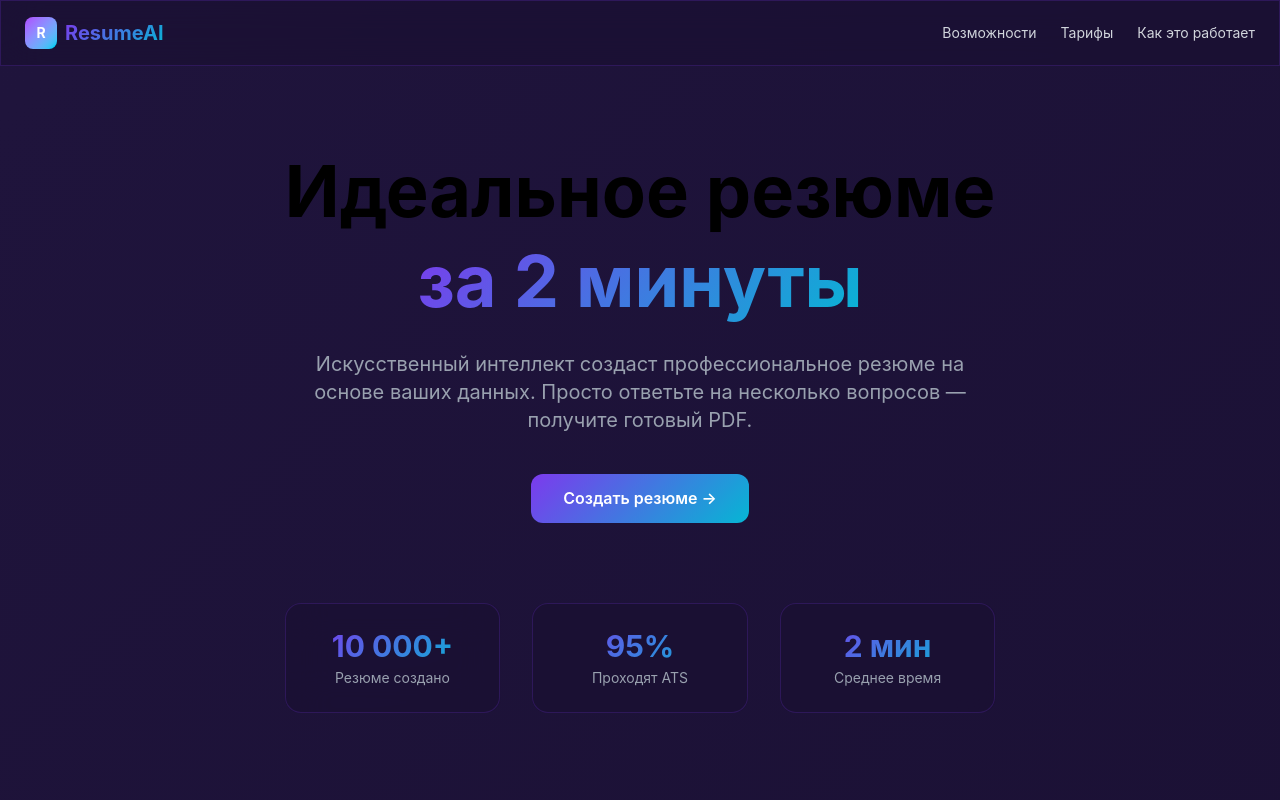
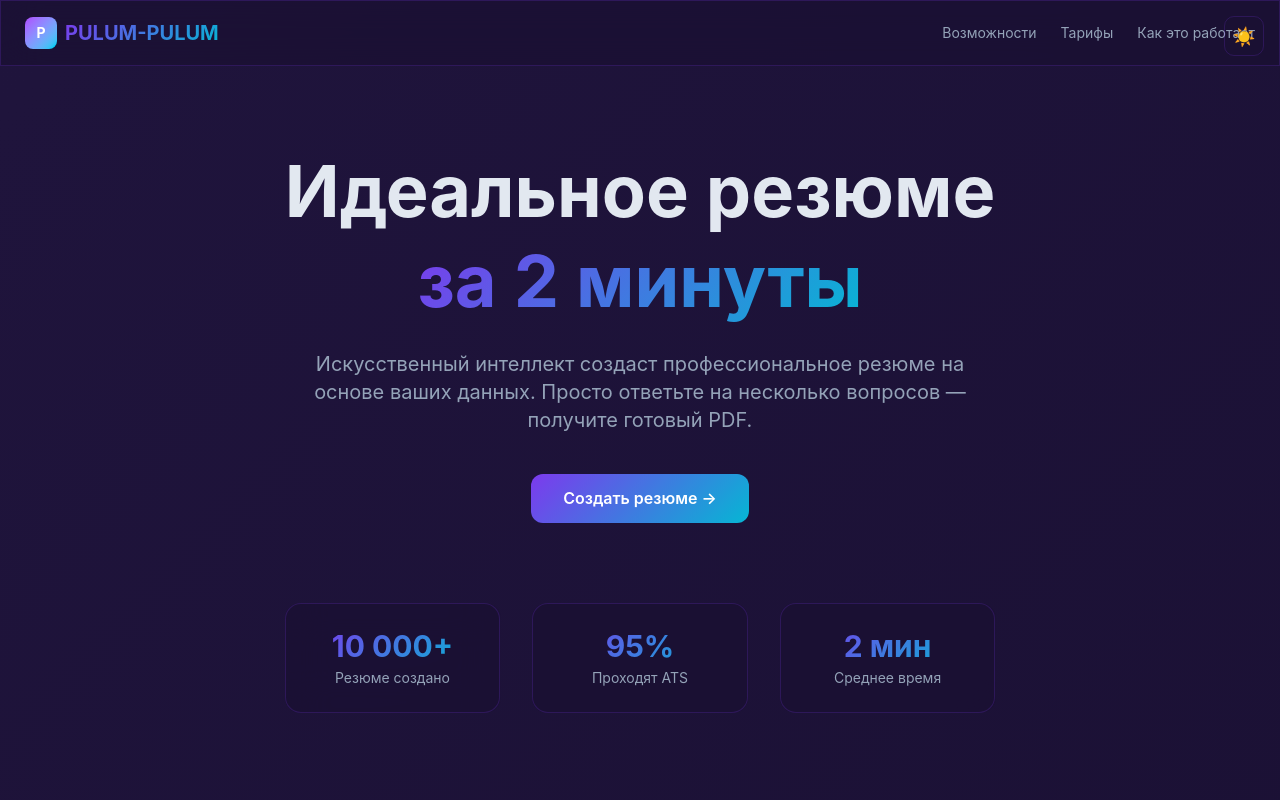
Before and after one commit to Qweeckusha/generator_resume_vibe, a React (Vite) app: page / in a window 1280 px wide. Shown: the top 800 px of the page. Built offline with nearby package versions, Linux system fonts and the light colour scheme.

Commit message:
task snapshot d5d03153-b28a-4aea-98d0-2dfa4b169099

```diff
--- a/src/App.tsx
+++ b/src/App.tsx
@@ -1,4 +1,5 @@
 import { useState } from 'react';
+import { useTheme } from './hooks/useTheme';
 import Landing from './pages/Landing';
 import Survey from './pages/Survey';
 import Payment from './pages/Payment';
@@ -24,11 +25,21 @@ export default function App() {
   const [page, setPage] = useState<Page>('landing');
   const [surveyData, setSurveyData] = useState<SurveyData | null>(null);
   const [resumeData, setResumeData] = useState<any>(null);
+  const { theme, toggleTheme } = useTheme();
 
   const navigate = (p: Page) => setPage(p);
 
   return (
     <div className="animated-bg min-h-screen">
+      {/* Theme toggle (floating) */}
+      <button
+        className="theme-toggle fixed top-4 right-4 z-[100]"
+        onClick={toggleTheme}
+        title={theme === 'dark' ? 'Светлая тема' : 'Тёмная тема'}
+      >
+        {theme === 'dark' ? '☀️' : '🌙'}
+      </button>
+
       {page === 'landing' && <Landing navigate={navigate} />}
       {page === 'survey' && (
         <Survey
--- /dev/null
+++ b/src/hooks/useTheme.ts
@@ -0,0 +1,26 @@
+import { useState, useEffect } from 'react';
+
+type Theme = 'dark' | 'light';
+
+export function useTheme() {
+  const [theme, setTheme] = useState<Theme>(() => {
+    if (typeof window !== 'undefined') {
+      return (localStorage.getItem('pulum-theme') as Theme) || 'dark';
+    }
+    return 'dark';
+  });
+
+  useEffect(() => {
+    const root = document.documentElement;
+    root.classList.remove('dark', 'light');
+    root.classList.add(theme);
+    root.setAttribute('data-theme', theme);
+    localStorage.setItem('pulum-theme', theme);
+  }, [theme]);
+
+  const toggleTheme = () => {
+    setTheme((prev) => (prev === 'dark' ? 'light' : 'dark'));
+  };
+
+  return { theme, setTheme, toggleTheme };
+}
--- a/src/index.css
+++ b/src/index.css
@@ -17,13 +17,87 @@ html {
   scroll-behavior: smooth;
 }
 
+/* ============ DARK THEME (default) ============ */
+html.dark body {
+  background: #0f0a1e;
+  color: #e2e8f0;
+}
+
+html.dark .animated-bg {
+  background: linear-gradient(-45deg, #0f0a1e, #1a1033, #241845, #1a1033);
+  background-size: 400% 400%;
+  animation: gradientShift 15s ease infinite;
+}
+
+html.dark .glass {
+  background: rgba(26, 16, 51, 0.7);
+  backdrop-filter: blur(20px);
+  border: 1px solid rgba(124, 58, 237, 0.2);
+}
+
+html.dark .text-muted {
+  color: #94a3b8;
+}
+
+html.dark .input-field {
+  background: rgba(15, 10, 30, 0.6);
+  border-color: rgba(124, 58, 237, 0.3);
+  color: #e2e8f0;
+}
+
+html.dark .card-hover {
+  background: rgba(26, 16, 51, 0.5);
+}
+
+/* ============ LIGHT THEME ============ */
+html.light body {
+  background: #f8f7ff;
+  color: #1e1b4b;
+}
+
+html.light .animated-bg {
+  background: linear-gradient(-45deg, #f8f7ff, #ede9fe, #e0e7ff, #ede9fe);
+  background-size: 400% 400%;
+  animation: gradientShift 15s ease infinite;
+}
+
+html.light .glass {
+  background: rgba(255, 255, 255, 0.75);
+  backdrop-filter: blur(20px);
+  border: 1px solid rgba(124, 58, 237, 0.15);
+  box-shadow: 0 4px 20px rgba(124, 58, 237, 0.06);
+}
+
+html.light .text-muted {
+  color: #64748b;
+}
+
+html.light .input-field {
+  background: rgba(255, 255, 255, 0.8);
+  border-color: rgba(124, 58, 237, 0.2);
+  color: #1e1b4b;
+}
+
+html.light .input-field::placeholder {
+  color: #94a3b8;
+}
+
+html.light .card-hover {
+  background: rgba(255, 255, 255, 0.6);
+}
+
+html.light .resume-page {
+  box-shadow: 0 10px 40px rgba(0, 0, 0, 0.1);
+}
+
+/* ============ COMMON STYLES ============ */
+
 body {
   margin: 0;
   padding: 0;
   font-family: 'Inter', -apple-system, BlinkMacSystemFont, 'Segoe UI', sans-serif;
-  background: #0f0a1e;
-  color: #e2e8f0;
   min-height: 100vh;
+  transition: background 0.3s ease, color 0.3s ease;
 }
 
 /* Custom scrollbar */
@@ -31,18 +105,14 @@ body {
   width: 8px;
 }
 ::-webkit-scrollbar-track {
+  background: transparent;
+}
+html.dark ::-webkit-scrollbar-track {
   background: #1a1033;
 }
 ::-webkit-scrollbar-thumb {
   background: #7c3aed;
   border-radius: 4px;
-}
-
-/* Glass effect */
-.glass {
-  background: rgba(26, 16, 51, 0.7);
-  backdrop-filter: blur(20px);
-  border: 1px solid rgba(124, 58, 237, 0.2);
 }
 
 /* Gradient text */
@@ -51,13 +121,6 @@ body {
   -webkit-background-clip: text;
   -webkit-text-fill-color: transparent;
   background-clip: text;
-}
-
-/* Animated gradient background */
-.animated-bg {
-  background: linear-gradient(-45deg, #0f0a1e, #1a1033, #241845, #1a1033);
-  background-size: 400% 400%;
-  animation: gradientShift 15s ease infinite;
 }
 
 @keyframes gradientShift {
@@ -74,6 +137,15 @@ body {
 @keyframes glowPulse {
   0%, 100% { box-shadow: 0 0 20px rgba(124, 58, 237, 0.3); }
   50% { box-shadow: 0 0 40px rgba(124, 58, 237, 0.6); }
+}
+
+html.light .glow-pulse {
+  animation: glowPulseLight 2s ease-in-out infinite;
+}
+
+@keyframes glowPulseLight {
+  0%, 100% { box-shadow: 0 0 20px rgba(124, 58, 237, 0.15); }
+  50% { box-shadow: 0 0 40px rgba(124, 58, 237, 0.3); }
 }
 
 /* Page styles for resume preview */
@@ -126,7 +198,7 @@ body {
 
 .btn-secondary {
   background: rgba(124, 58, 237, 0.15);
-  color: #a78bfa;
+  color: #7c3aed;
   padding: 12px 32px;
   border-radius: 12px;
   font-weight: 600;
@@ -140,14 +212,16 @@ body {
   border-color: rgba(124, 58, 237, 0.5);
 }
 
+html.light .btn-secondary {
+  color: #6d28d9;
+}
+
 /* Input styles */
 .input-field {
   width: 100%;
   padding: 14px 18px;
-  background: rgba(15, 10, 30, 0.6);
   border: 1px solid rgba(124, 58, 237, 0.3);
   border-radius: 12px;
-  color: #e2e8f0;
   font-size: 15px;
   transition: all 0.3s ease;
   outline: none;
@@ -164,3 +238,22 @@ textarea.input-field {
   resize: vertical;
   min-height: 100px;
 }
+
+/* Theme toggle button */
+.theme-toggle {
+  width: 40px;
+  height: 40px;
+  border-radius: 10px;
+  display: flex;
+  align-items: center;
+  justify-content: center;
+  cursor: pointer;
+  transition: all 0.3s ease;
+  border: 1px solid rgba(124, 58, 237, 0.2);
+  background: transparent;
+  font-size: 18px;
+}
+.theme-toggle:hover {
+  background: rgba(124, 58, 237, 0.1);
+  border-color: rgba(124, 58, 237, 0.4);
+}
--- a/src/pages/Landing.tsx
+++ b/src/pages/Landing.tsx
@@ -12,14 +12,14 @@ export default function Landing({ navigate }: Props) {
       <nav className="glass sticky top-0 z-50 px-6 py-4 flex items-center justify-between">
         <div className="flex items-center gap-2">
           <div className="w-8 h-8 rounded-lg bg-gradient-to-br from-purple-500 to-cyan-400 flex items-center justify-center text-white font-bold text-sm">
-            R
+            P
           </div>
-          <span className="text-xl font-bold gradient-text">ResumeAI</span>
+          <span className="text-xl font-bold gradient-text">PULUM-PULUM</span>
         </div>
-        <div className="flex gap-6 text-sm text-gray-300">
-          <a href="#features" className="hover:text-white transition-colors">Возможности</a>
-          <a href="#pricing" className="hover:text-white transition-colors">Тарифы</a>
-          <a href="#how" className="hover:text-white transition-colors">Как это работает</a>
+        <div className="flex gap-6 text-sm text-muted">
+          <a href="#features" className="hover:text-purple-500 transition-colors">Возможности</a>
+          <a href="#pricing" className="hover:text-purple-500 transition-colors">Тарифы</a>
+          <a href="#how" className="hover:text-purple-500 transition-colors">Как это работает</a>
         </div>
       </nav>
 
@@ -36,7 +36,7 @@ export default function Landing({ navigate }: Props) {
               <br />
               <span className="gradient-text">за 2 минуты</span>
             </h1>
-            <p className="text-xl text-gray-400 mb-10 max-w-2xl mx-auto">
+            <p className="text-xl text-muted mb-10 max-w-2xl mx-auto">
               Искусственный интеллект создаст профессиональное резюме на основе ваших данных.
               Просто ответьте на несколько вопросов — получите готовый PDF.
             </p>
@@ -64,7 +64,7 @@ export default function Landing({ navigate }: Props) {
             ].map((s) => (
               <div key={s.label} className="glass rounded-2xl p-6">
                 <div className="text-3xl font-bold gradient-text">{s.num}</div>
-                <div className="text-gray-400 text-sm mt-1">{s.label}</div>
+                <div className="text-muted text-sm mt-1">{s.label}</div>
               </div>
             ))}
           </motion.div>
@@ -75,7 +75,7 @@ export default function Landing({ navigate }: Props) {
       <section id="features" className="px-6 py-20">
         <div className="max-w-5xl mx-auto">
           <h2 className="text-3xl font-bold text-center mb-12">
-            Почему <span className="gradient-text">ResumeAI</span>?
+            Почему <span className="gradient-text">PULUM-PULUM</span>?
           </h2>
           <div className="grid md:grid-cols-3 gap-6">
             {[
@@ -105,7 +105,7 @@ export default function Landing({ navigate }: Props) {
               >
                 <div className="text-4xl mb-4">{f.icon}</div>
                 <h3 className="text-lg font-semibold mb-2">{f.title}</h3>
-                <p className="text-gray-400 text-sm">{f.desc}</p>
+                <p className="text-muted text-sm">{f.desc}</p>
               </motion.div>
             ))}
           </div>
@@ -134,7 +134,7 @@ export default function Landing({ navigate }: Props) {
                 <div className="text-4xl font-bold gradient-text opacity-50">{s.step}</div>
                 <div>
                   <h3 className="text-lg font-semibold">{s.title}</h3>
-                  <p className="text-gray-400 text-sm">{s.desc}</p>
+                  <p className="text-muted text-sm">{s.desc}</p>
                 </div>
               </motion.div>
             ))}
@@ -186,7 +186,7 @@ export default function Landing({ navigate }: Props) {
                 <div className="text-3xl font-bold gradient-text mb-4">{plan.price}</div>
                 <ul className="space-y-2 mb-6">
                   {plan.features.map((f) => (
-                    <li key={f} className="text-gray-400 text-sm flex items-center gap-2">
+                    <li key={f} className="text-muted text-sm flex items-center gap-2">
                       <span className="text-green-400">✓</span> {f}
                     </li>
                   ))}
@@ -208,8 +208,8 @@ export default function Landing({ navigate }: Props) {
       </section>
 
       {/* Footer */}
-      <footer className="glass mt-20 px-6 py-8 text-center text-gray-500 text-sm">
-        <p>© 2026 ResumeAI. Все права защищены.</p>
+      <footer className="glass mt-20 px-6 py-8 text-center text-muted text-sm">
+        <p>© 2026 PULUM-PULUM. Все права защищены.</p>
       </footer>
     </div>
   );
--- a/src/pages/Loading.tsx
+++ b/src/pages/Loading.tsx
@@ -10,12 +10,9 @@ interface Props {
 
 export default function Loading({ navigate, surveyData, setResumeData }: Props) {
   useEffect(() => {
-    // Simulate AI generation (in real app, this would call the backend)
     const generate = async () => {
-      // Simulate API call delay
       await new Promise((r) => setTimeout(r, 4000));
 
-      // Mock resume data (in real app, this comes from backend + Ollama)
       const resumeData = {
         personal: {
           fullName: surveyData?.fullName || 'Иванов Иван Иванович',
@@ -96,7 +93,7 @@ export default function Loading({ navigate, surveyData, setResumeData }: Props)
         <h2 className="text-2xl font-bold mb-2">
           AI создаёт ваше <span className="gradient-text">резюме</span>
         </h2>
-        <p className="text-gray-400">
+        <p className="text-muted">
           Анализируем данные и генерируем профессиональный документ...
         </p>
         <div className="mt-8 flex justify-center gap-2">
--- a/src/pages/Preview.tsx
+++ b/src/pages/Preview.tsx
@@ -31,12 +31,12 @@ export default function Preview({ navigate, resumeData }: Props) {
         <div className="glass rounded-2xl p-4 flex items-center justify-between">
           <button
             onClick={() => navigate('landing')}
-            className="text-gray-400 hover:text-white transition-colors text-sm"
+            className="text-muted hover:text-purple-500 transition-colors text-sm"
           >
             ← На главную
           </button>
           <div className="flex items-center gap-3">
-            <span className="text-sm text-gray-400">Ваше резюме готово!</span>
+            <span className="text-sm text-muted">Ваше резюме готово!</span>
             <motion.button
               className="btn-primary text-sm px-6 py-2"
               whileHover={{ scale: 1.05 }}
@@ -197,7 +197,7 @@ export default function Preview({ navigate, resumeData }: Props) {
       {/* Bottom actions */}
       <div className="max-w-[210mm] mx-auto mt-8 mb-12">
         <div className="glass rounded-2xl p-6 text-center">
-          <p className="text-gray-400 mb-4">Вас устраивает результат?</p>
+          <p className="text-muted mb-4">Вас устраивает результат?</p>
           <div className="flex justify-center gap-4">
             <button className="btn-secondary" onClick={() => navigate('survey')}>
               ✏️ Редактировать
```
Also changed, not shown: index.html (+6 -5 lines), src/pages/Payment.tsx (+8 -8 lines), src/pages/Survey.tsx (+15 -15 lines), 1 other file (tests, documents, lock files or other folders).
